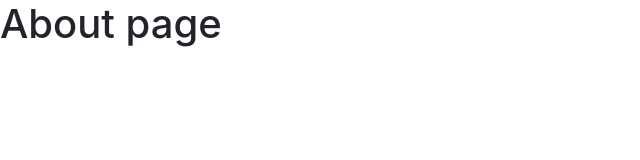
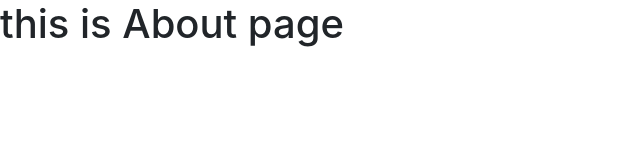
Before and after one commit to ShivamPawar99/Git-tutorial, a plain HTML site: page about.html in a window 1280 px wide. Shown: the whole page, without its empty margins (0-640 px from the left). Drawn offline with nearby package versions, Linux system fonts and the light colour scheme.

Commit message:
final commit

```diff
--- a/about.html
+++ b/about.html
@@ -11,7 +11,7 @@
     <title>About Page</title>
   </head>
   <body>
-    <h1>About page</h1>
+    <h1>this is About page</h1>
 
     <!-- Optional JavaScript -->
     <!-- jQuery first, then Popper.js, then Bootstrap JS -->
```
Also changed, not shown: index.html (+1 -0 lines).
